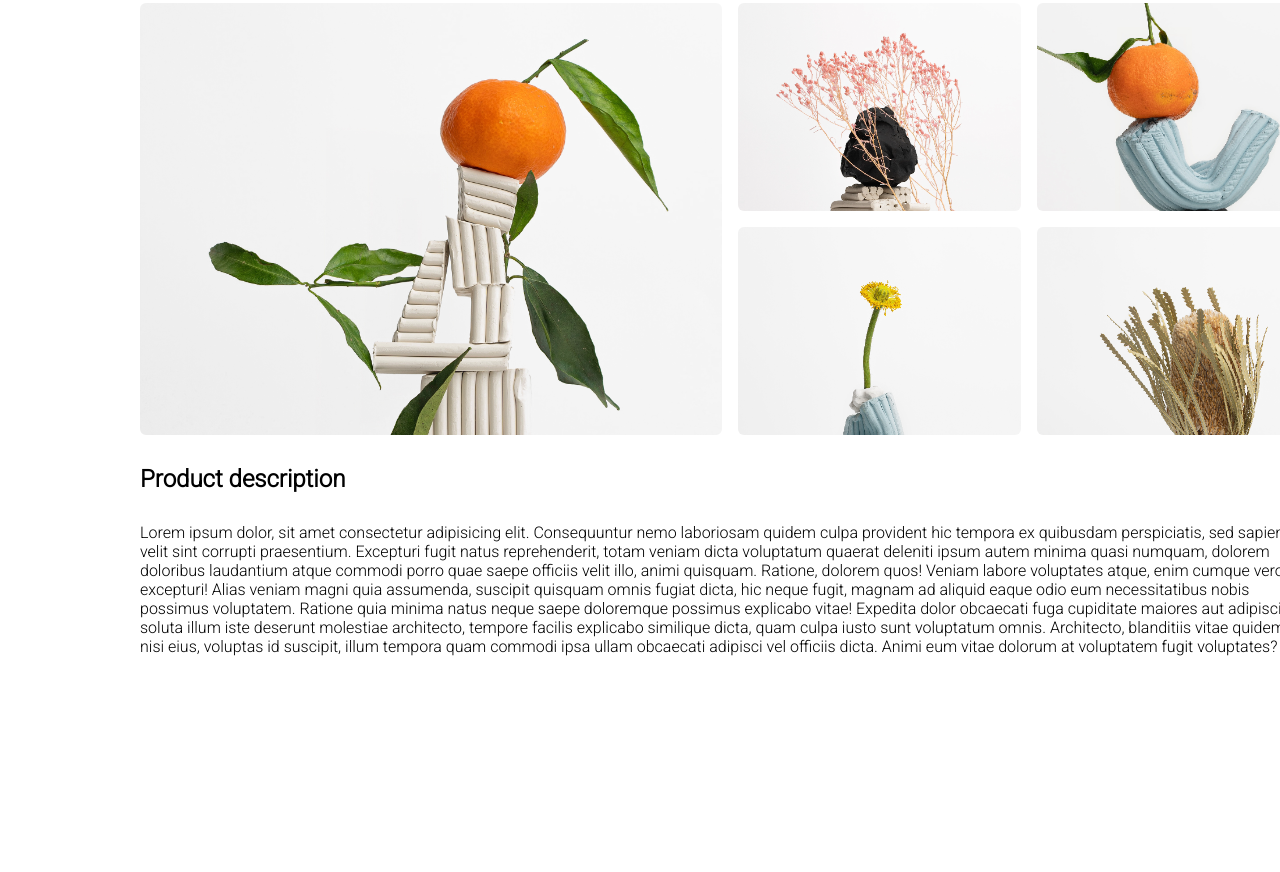
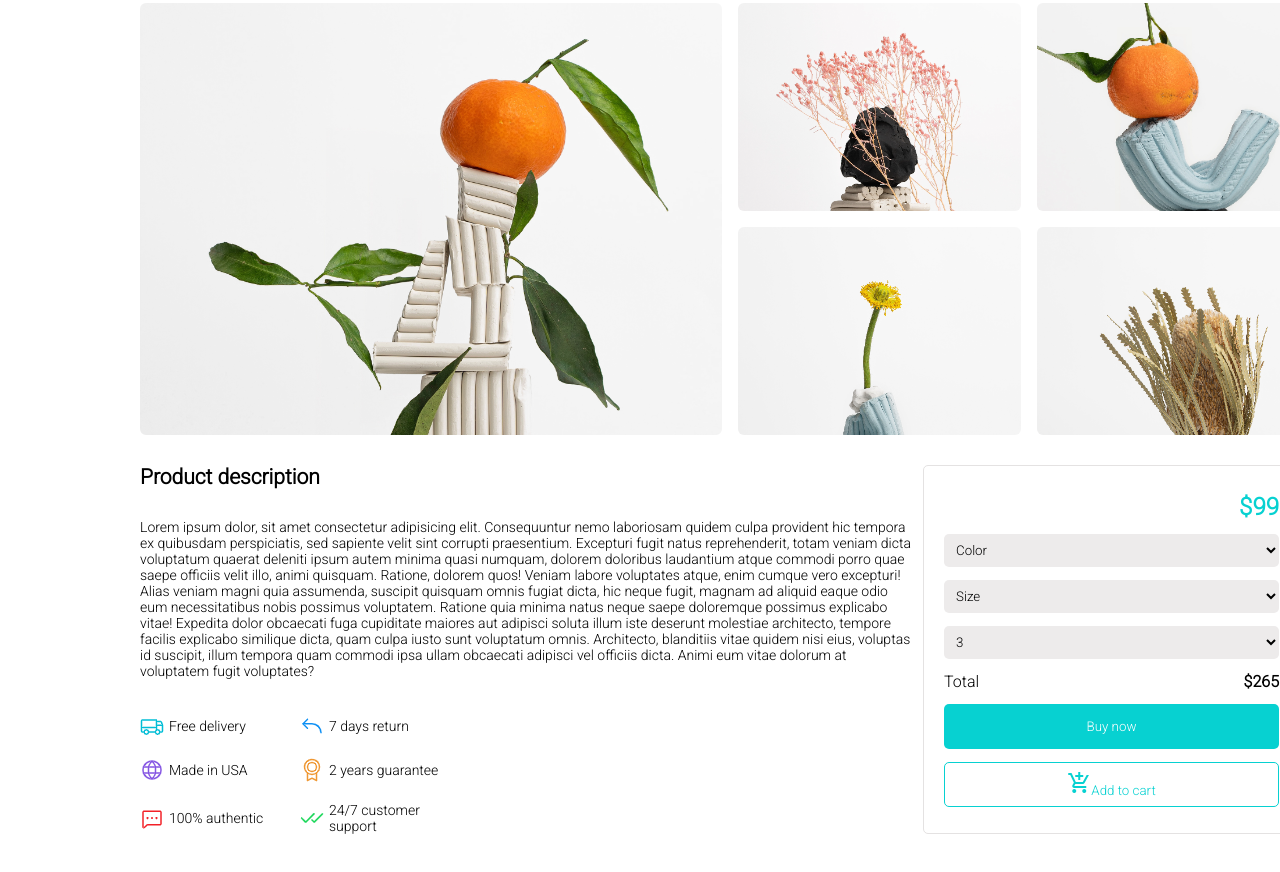
Before and after one commit to UyenQuyenNguyen/21124421_WEB, a plain HTML site: page index.html in a window 1280 px wide. Shown: the part 272-1144 px from the top of the page. Before the commit the page ends 998 px from the top, so only its background shows below. Drawn offline with nearby package versions, Linux system fonts and the light colour scheme.

Commit message:
Commit Buy Form

```diff
--- a/css/style.css
+++ b/css/style.css
@@ -82,7 +82,7 @@ header{
     margin-bottom: 18px;
 }
 
-#section1 h1{
+.product_title{
     font-size: 42px;
     font-weight: 900;
     margin: 20px 0;
@@ -100,5 +100,83 @@ header{
 }
 
 .description_title{
-    margin: 30px 0;
+    margin-bottom: 30px;
 }
+
+.descripton{
+    font-size: 14px;
+    margin-bottom: 35px;
+}
+
+.item img{
+    margin-right: 5px;
+}
+
+.item{
+    display: flex;
+    align-items: center;
+    font-size: 14px;
+}
+
+.feature_product{
+    display: grid;
+    grid-template-columns: 140px 140px;
+    gap: 20px;
+}
+
+.description_buyform{
+     margin: 30px 0;
+    width: 100%;
+    display: flex;
+    justify-content: space-between;
+}
+
+.description_left{
+    width: 775px;
+}
+
+.buy_right select{
+    border: none;
+    background-color: rgb(237, 235, 235);
+    padding: 8px;
+    border-radius: 5px;
+}
+
+.total{
+    display: flex;
+    justify-content: space-between;
+}
+.buy_right{
+    display: flex;
+    flex-direction: column;
+    justify-content: space-around;
+    width: 335px;
+    border-radius: 5px;
+    border: 1px solid rgb(228, 226, 226);
+    padding: 20px;
+}
+
+.buy_right h1{
+    text-align: right;
+    font-weight: bolder;
+    color: rgb(7, 209, 209);
+    margin: 0;
+}
+
+.buy_right button{
+    height: 45px;
+    border-radius: 5px;
+
+}
+
+.btnBuy{
+    color: white;
+    background-color: rgb(7, 209, 209);
+    border: none;
+}
+
+.btnAddToCart{
+    color: rgb(7, 209, 209);
+    border: 1px solid rgb(7, 209, 209);
+    background-color: white;
+}
--- a/index.html
+++ b/index.html
@@ -43,7 +43,7 @@
         </header>
         <section id="section1">
             <p>Home / Categories / Product title</p>
-            <h1>Product Title</h1>
+            <h1 class="product_title">Product Title</h1>
             <div class="rate">
                 <img src="./img/Rating 303.png" alt="">
                 <p>4.20</p>
@@ -56,6 +56,8 @@
                 <img class="img4" src="./img/Image 1706.png" alt="">
                 <img class="img5" src="./img/Image 1709.png" alt="">
             </div>
+            <div class="description_buyform">
+                <div class="description_left">
                     <div class="descripton">
                         <h2 class="description_title">Product description</h2>
                         <p>Lorem ipsum dolor, sit amet consectetur adipisicing elit.
@@ -79,7 +81,54 @@
                             obcaecati adipisci vel officiis dicta. Animi eum vitae
                             dolorum at voluptatem fugit voluptates?</p>
                     </div>
-
+                    <div class="feature_product">
+                        <div class="item">
+                            <img src="./img/Truck 1.png" alt="">
+                            <p>Free delivery</p>
+                        </div>
+                        <div class="item">
+                            <img src="./img/Arrow bend up left 1.png" alt="">
+                            <p>7 days return</p>
+                        </div>
+                        <div class="item">
+                            <img src="./img/Globe 1.png" alt="">
+                            <p>Made in USA</p>
+                        </div>
+                        <div class="item">
+                            <img src="./img/Medal 1.png" alt="">
+                            <p>2 years guarantee</p>
+                        </div>
+                        <div class="item">
+                            <img src="./img/Chat dots 1.png" alt="">
+                            <p>100% authentic</p>
+                        </div>
+                        <div class="item">
+                            <img src="./img/Checks 1.png" alt="">
+                            <p>24/7 customer support</p>
+                        </div>
+                    </div>
+                </div>
+                <div class="buy_right">
+                    <h1>$99</h1>
+                    <select>
+                        <option value="">Color</option>
+                    </select>
+                    <select>
+                        <option value="">Size</option>
+                    </select>
+                    <select>
+                        <option value="">3</option>
+                    </select>
+                    <div class="total">
+                        <p>Total</p>
+                        <h4>$265</h4>
+                    </div>
+                    <button class="btnBuy">Buy now</button>
+                    <button class="btnAddToCart"><span class="material-symbols-outlined">
+                        add_shopping_cart
+                        </span>Add to cart</button>
+                </div>
+            </div>
         </section>
 
 
```
Also changed, not shown: demo/Descripton - Buy Form.png (added). Lines whose indentation alone changed are shown as unchanged.
